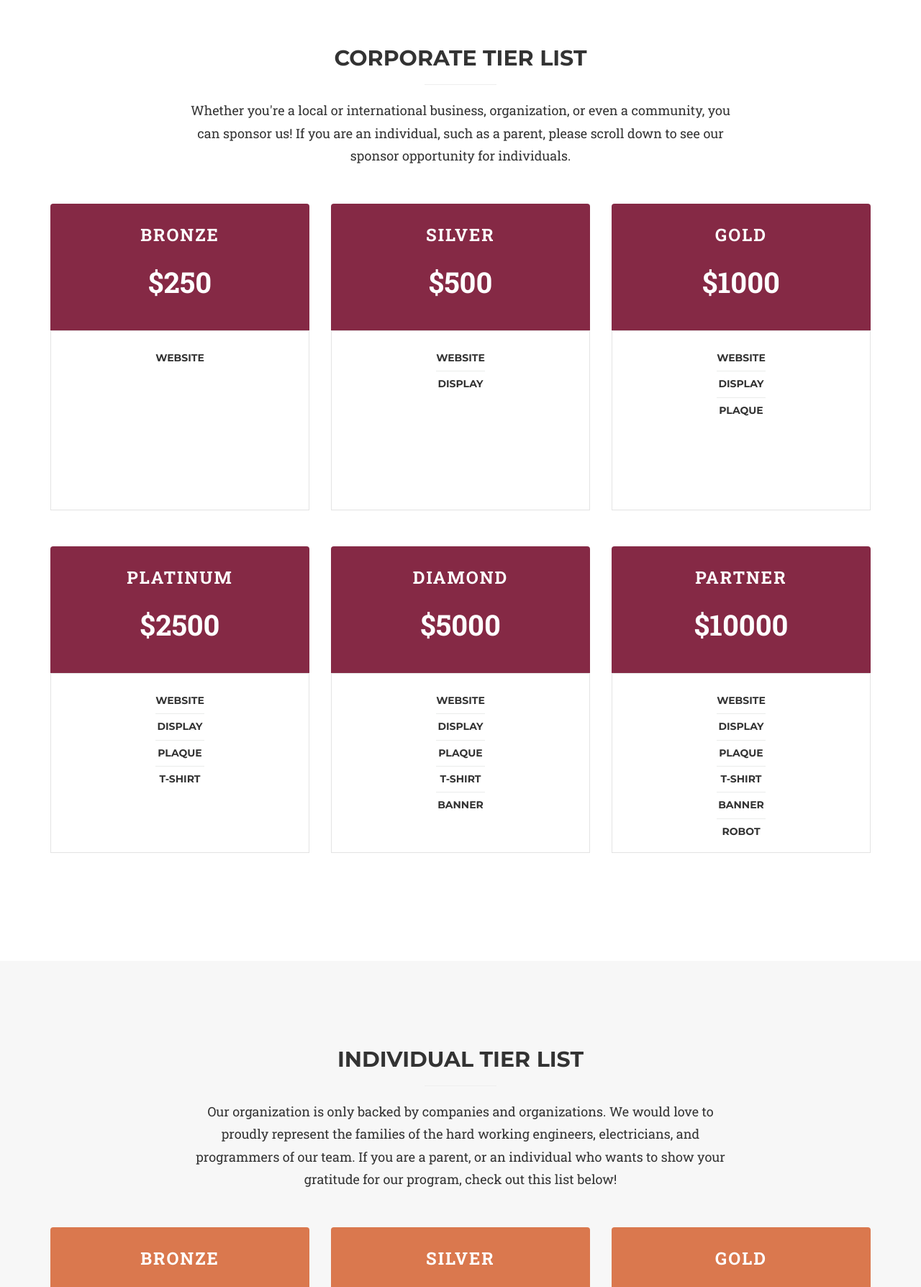
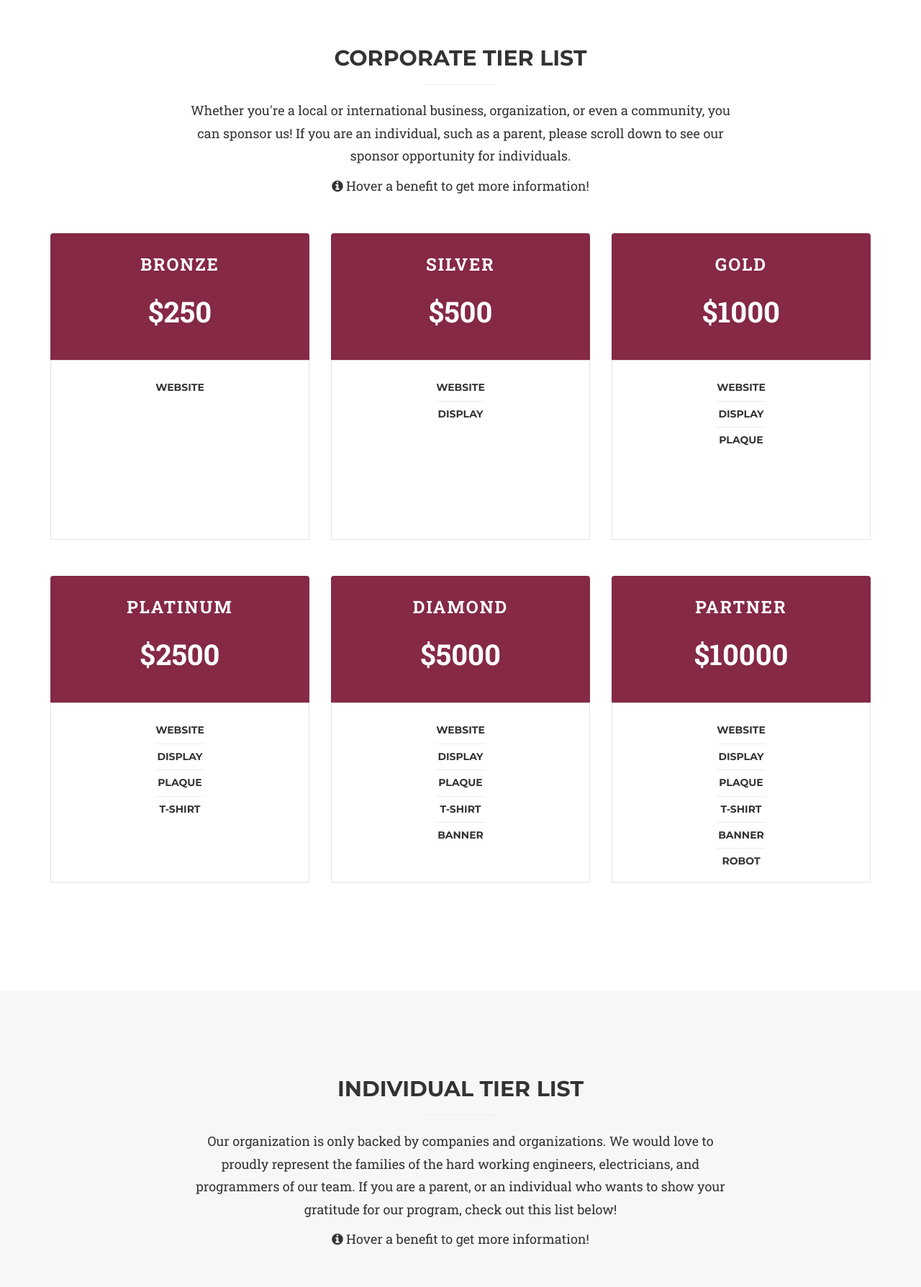
Before and after one commit to OASTEM/2016FRC-Website, a PHP site: page /sponsors/ in a window 1280 px wide. Shown: the part 1025-2813 px from the top of the page at 72% size. Run offline with PHP 8.4, Linux system fonts and the light colour scheme; some libraries are stand-ins or nearby versions; some web fonts are replaced.

Commit message:
added google analytics, fixed logos on sponsors page, added info about hover

```diff
--- a/sponsors/index.html
+++ b/sponsors/index.html
@@ -1,6 +1,7 @@
 <!DOCTYPE html>
 <html lang="en">
   <head>
+    <meta name="viewport" content="width=device-width, initial-scale=1">
     <meta http-equiv="Content-Type" content="text/html; charset=UTF-8">
     <meta charset="utf-8">
     <meta http-equiv="X-UA-Compatible" content="IE=edge">
@@ -76,13 +77,11 @@
               <h2 class="section-heading">Proudly Sponsored By</h2>
               <hr>
             </div>
-        </div>
-        <div class="row">
-          <div class="col-sm-6 v-center">
-            <a href="https://www.nasa.gov"><img src="../assets/img/logos/nasa.svg" class="img-responsive img-centered" style="width: 250px" alt=""></a>
+          <div class="col-md-6 col-xs-6 v-center">
+            <a href="https://www.nasa.gov"><img src="../assets/img/logos/nasa.svg" class="img-responsive center-block" style="width: 250px" alt=""></a>
           </div><!--
-          --><div class="col-sm-6 v-center">
-            <a href="http://www.boeing.com"><img src="../assets/img/logos/boeing.svg" class="img-responsive img-centered" style="width: 350px" alt=""></a>
+          --><div class="col-md-6 col-xs-6 v-center">
+            <a href="http://www.boeing.com"><img src="../assets/img/logos/boeing.svg" class="img-responsive center-block" style="width: 350px" alt=""></a>
           </div>
         </div>
       </div>
@@ -104,12 +103,15 @@
               <div class="col-lg-8 col-lg-offset-2">
                 <h2 class="section-heading">Corporate Tier List</h2>
                 <hr>
-                <p class="pricing-desc">Whether you're a local or international business, organization, or even a community, you can sponsor us! If you are an individual, such as a parent, please scroll down to see our sponsor opportunity for individuals.</p>
+                <div class="pricing-desc">
+                <p>Whether you're a local or international business, organization, or even a community, you can sponsor us! If you are an individual, such as a parent, please scroll down to see our sponsor opportunity for individuals.</p>
+                <p><i class="fa fa-info-circle"></i> Hover a benefit to get more information!</p>
+              </div>
               </div>
             </div>
             <div class="row">
                 <div class="pricing corporate">
-                    <div class="col-md-4 col-sm-6 col-xs-6">
+                    <div class="col-md-4 col-sm-6 col-xs-12">
                         <div class="pricing-table text-center">
                             <div class="pricing-header">
                                 <p class="pricing-title">Bronze</p>
@@ -124,7 +126,7 @@
                             </div>
                         </div>
                     </div>
-                    <div class="col-md-4 col-sm-6 col-xs-6">
+                    <div class="col-md-4 col-sm-6 col-xs-12">
                         <div class="pricing-table">
                             <div class="pricing-header">
                                 <p class="pricing-title">Silver</p>
@@ -142,7 +144,7 @@
                             </div>
                         </div>
                     </div>
-                    <div class="col-md-4 col-sm-6 col-xs-6">
+                    <div class="col-md-4 col-sm-6 col-xs-12">
                         <div class="pricing-table">
                             <div class="pricing-header">
                                 <p class="pricing-title">Gold</p>
@@ -163,7 +165,7 @@
                             </div>
                         </div>
                     </div>
-                    <div class="col-md-4 col-sm-6 col-xs-6">
+                    <div class="col-md-4 col-sm-6 col-xs-12">
                         <div class="pricing-table">
                             <div class="pricing-header">
                                 <p class="pricing-title">Platinum</p>
@@ -187,7 +189,7 @@
                             </div>
                         </div>
                     </div>
-                    <div class="col-md-4 col-sm-6 col-xs-6">
+                    <div class="col-md-4 col-sm-6 col-xs-12">
                         <div class="pricing-table">
                             <div class="pricing-header">
                                 <p class="pricing-title">Diamond</p>
@@ -214,7 +216,7 @@
                             </div>
                         </div>
                     </div>
-                    <div class="col-md-4 col-sm-6 col-xs-6">
+                    <div class="col-md-4 col-sm-6 col-xs-12">
                         <div class="pricing-table">
                             <div class="pricing-header">
                                 <p class="pricing-title">Partner</p>
@@ -255,12 +257,15 @@
               <div class="col-lg-8 col-lg-offset-2">
                 <h2 class="section-heading">Individual Tier List</h2>
                 <hr>
-                <p class="pricing-desc">Our organization is only backed by companies and organizations. We would love to proudly represent the families of the hard working engineers, electricians, and programmers of our team. If you are a parent, or an individual who wants to show your gratitude for our program, check out this list below!</p>
+                <div class="pricing-desc">
+                <p>Our organization is only backed by companies and organizations. We would love to proudly represent the families of the hard working engineers, electricians, and programmers of our team. If you are a parent, or an individual who wants to show your gratitude for our program, check out this list below!</p>
+                <p><i class="fa fa-info-circle"></i> Hover a benefit to get more information!</p>
+              </div>
               </div>
             </div>
             <div class="row">
                 <div class="pricing parent">
-                    <div class="col-md-4 col-sm-6 col-xs-6">
+                    <div class="col-md-4 col-sm-6 col-xs-12">
                         <div class="pricing-table text-center">
                             <div class="pricing-header">
                                 <p class="pricing-title">Bronze</p>
@@ -273,7 +278,7 @@
                             </div>
                         </div>
                     </div>
-                    <div class="col-md-4 col-sm-6 col-xs-6">
+                    <div class="col-md-4 col-sm-6 col-xs-12">
                         <div class="pricing-table">
                             <div class="pricing-header">
                                 <p class="pricing-title">Silver</p>
@@ -287,7 +292,7 @@
                             </div>
                         </div>
                     </div>
-                    <div class="col-md-4 col-sm-6 col-xs-6">
+                    <div class="col-md-4 col-sm-6 col-xs-12">
                         <div class="pricing-table">
                             <div class="pricing-header">
                                 <p class="pricing-title">Gold</p>
@@ -304,7 +309,7 @@
                             </div>
                         </div>
                     </div>
-                    <div class="col-md-4 col-sm-6 col-xs-6">
+                    <div class="col-md-4 col-sm-6 col-xs-12">
                         <div class="pricing-table">
                             <div class="pricing-header">
                                 <p class="pricing-title">Platinum</p>
@@ -324,7 +329,7 @@
                             </div>
                         </div>
                     </div>
-                    <div class="col-md-4 col-sm-6 col-xs-6">
+                    <div class="col-md-4 col-sm-6 col-xs-12">
                         <div class="pricing-table">
                             <div class="pricing-header">
                                 <p class="pricing-title">Diamond</p>
@@ -345,7 +350,7 @@
                             </div>
                         </div>
                     </div>
-                    <div class="col-md-4 col-sm-6 col-xs-6">
+                    <div class="col-md-4 col-sm-6 col-xs-12">
                         <div class="pricing-table">
                             <div class="pricing-header">
                                 <p class="pricing-title">Partner</p>
@@ -399,8 +404,20 @@
   <script src="https://code.jquery.com/jquery-latest.min.js" type="text/javascript"></script>
   <script src="https://maxcdn.bootstrapcdn.com/bootstrap/3.3.6/js/bootstrap.min.js" integrity="sha384-0mSbJDEHialfmuBBQP6A4Qrprq5OVfW37PRR3j5ELqxss1yVqOtnepnHVP9aJ7xS" crossorigin="anonymous"></script>
   <script>
+    (function(i,s,o,g,r,a,m){i['GoogleAnalyticsObject']=r;i[r]=i[r]||function(){
+    (i[r].q=i[r].q||[]).push(arguments)},i[r].l=1*new Date();a=s.createElement(o),
+    m=s.getElementsByTagName(o)[0];a.async=1;a.src=g;m.parentNode.insertBefore(a,m)
+    })(window,document,'script','//www.google-analytics.com/analytics.js','ga');
+
+    ga('create', 'UA-74355497-1', 'auto');
+    ga('send', 'pageview');
+
+  </script>
+  <script>
   $(function() {
-    $('[data-toggle="tooltip"]').tooltip();
+    $('[data-toggle="tooltip"]').tooltip({
+      container: 'body'
+    });
   });
   </script>
 </body>
```
Also changed, not shown: about/index.html (+11 -0 lines), contact/index.php (+11 -0 lines), gallery/index.html (+11 -0 lines), index.html (+11 -0 lines).
